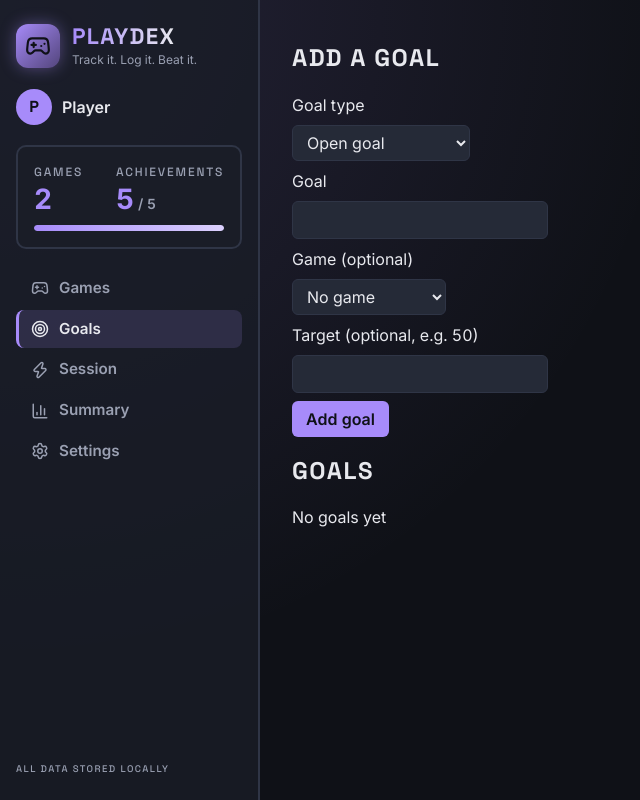
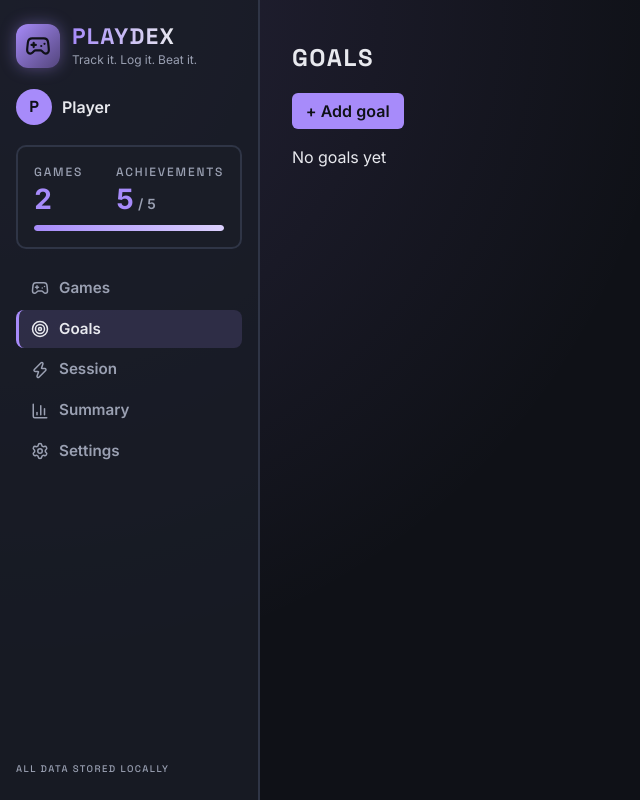
Before and after one commit to RikkaKallinen/playdex-achievement-tracker, a React (Vite) app: page /goals in a window 1280 px wide. Shown: the whole page, without its empty margins (0-640 px from the left). Built offline with nearby package versions, Linux system fonts and the light colour scheme; a web font is replaced by a local one.

Commit message:
Tuck add forms behind buttons and split goals into in progress and completed

```diff
--- a/src/GamesPage.jsx
+++ b/src/GamesPage.jsx
@@ -11,12 +11,13 @@ function GamesPage({ games, onAddGame, onDeleteGame, onRestoreGame }) {
     return (
         <>
             <section>
-                <h2>Add a game</h2>
-                <AddGameForm onAddGame={onAddGame} />
-            </section>
-
-            <section>
-                <h2>See their games</h2>
+                <h2>My games</h2>
+                <div className="game-header-actions">
+                    <details className="add-panel">
+                        <summary>+ Add game</summary>
+                        <AddGameForm onAddGame={onAddGame} />
+                    </details>
+                </div>
                 {activeGames.length === 0 && <p>No games yet</p>}
                 <div className="game-grid">
                     {activeGames.map((game) => (
--- a/src/GoalsPage.jsx
+++ b/src/GoalsPage.jsx
@@ -1,18 +1,13 @@
 import AddGoalForm from "./AddGoalForm";
 import GoalCard from "./GoalCard";
+import { getGoalStatus } from "./goalStatus";
 
 function GoalsPage({ goals, games, onAddGoal, onToggleGoal, onDeleteGoal, onUpdateGoalProgress }) {
+    const inProgressGoals = goals.filter((goal) => !getGoalStatus(goal, games).completed);
+    const completedGoals = goals.filter((goal) => getGoalStatus(goal, games).completed);
+
+    function renderGoalCard(goal) {
         return (
-        <>
-            <section>
-                <h2>Add a goal</h2>
-                <AddGoalForm games={games.filter((game) => !game.deleted)} onAddGoal={onAddGoal} />
-            </section>
-
-            <section>
-                <h2>Goals</h2>
-                {goals.length === 0 && <p>No goals yet</p>}
-                {goals.map((goal) => (
             <GoalCard
                 key={goal.id}
                 goal={goal}
@@ -21,9 +16,35 @@ function GoalsPage({ goals, games, onAddGoal, onToggleGoal, onDeleteGoal, onUpda
                 onDelete={() => onDeleteGoal(goal.id)}
                 onProgressChange={(newProgress) => onUpdateGoalProgress(goal.id, newProgress)}
             />
-                ))}
+        );
+    }
+
+    return (
+        <section>
+            <h2>Goals</h2>
+            <div className="game-header-actions">
+                <details className="add-panel">
+                    <summary>+ Add goal</summary>
+                    <AddGoalForm games={games.filter((game) => !game.deleted)} onAddGoal={onAddGoal} />
+                </details>
+            </div>
+
+            {goals.length === 0 && <p>No goals yet</p>}
+
+            {inProgressGoals.length > 0 && (
+                <>
+                    <h3 className="label">In progress ({inProgressGoals.length})</h3>
+                    {inProgressGoals.map(renderGoalCard)}
+                </>
+            )}
+
+            {completedGoals.length > 0 && (
+                <>
+                    <h3 className="label">Completed ({completedGoals.length})</h3>
+                    {completedGoals.map(renderGoalCard)}
+                </>
+            )}
         </section>
-        </>
     );
 }
 
```
Lines whose indentation alone changed are shown as unchanged.
